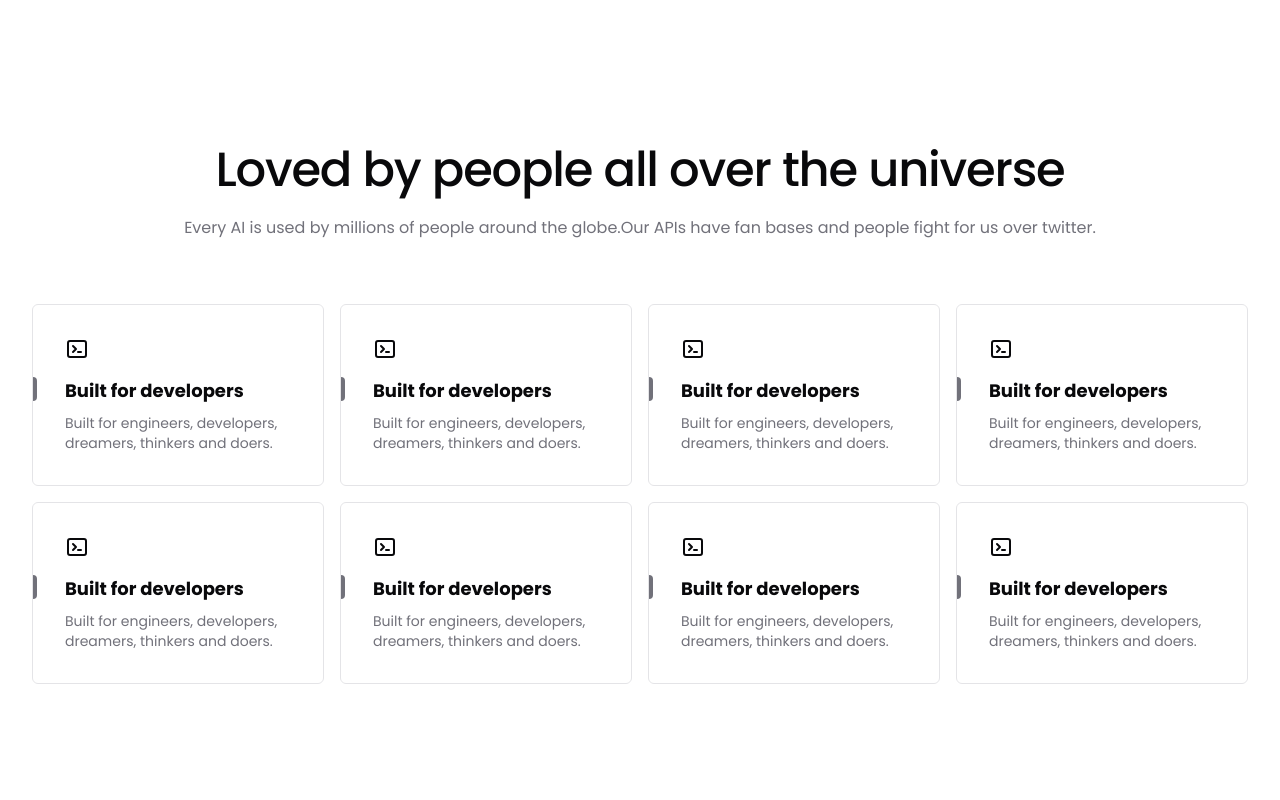
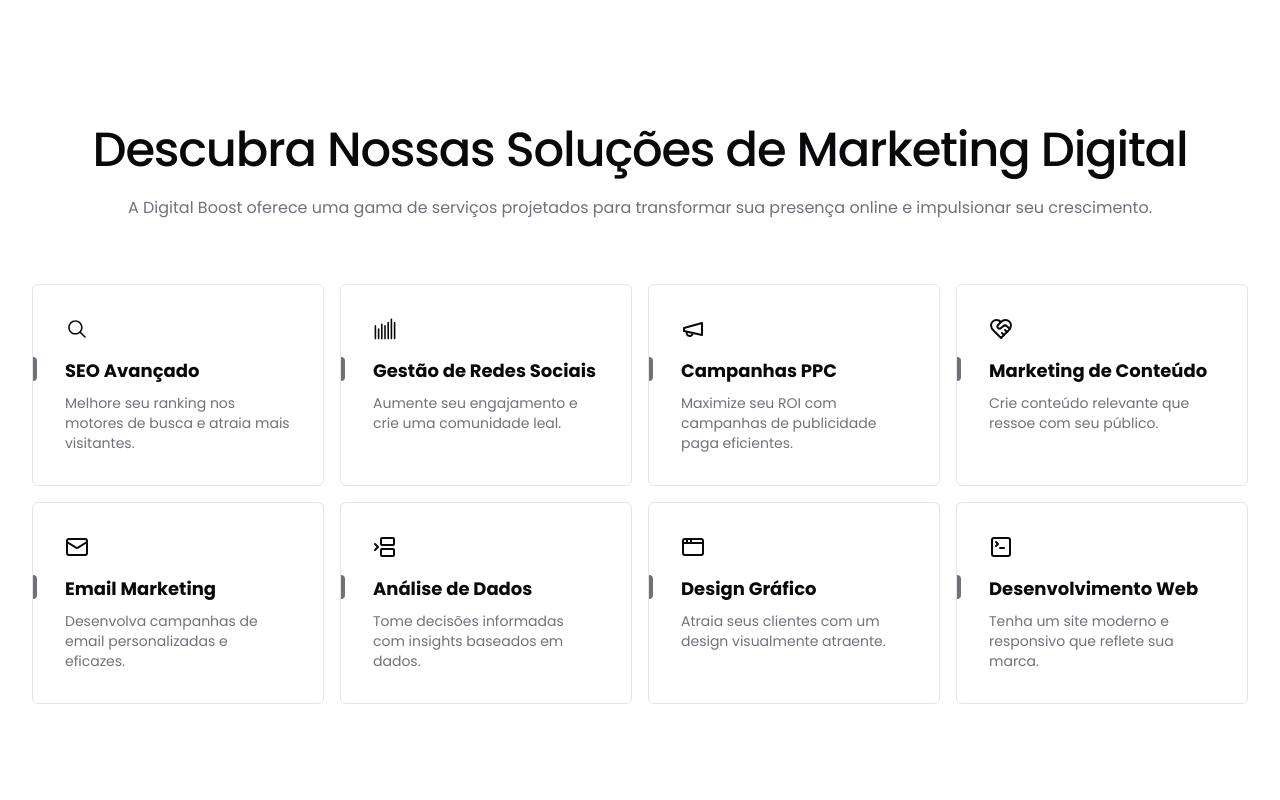
Before and after one commit to matheusbrauna/digital-boost, a Next.js app: page / in a window 1280 px wide. Shown: the part 1780-2580 px from the top of the page. Built offline with nearby package versions, Linux system fonts and the light colour scheme.

Commit message:
feat: update features section content

```diff
--- a/package.json
+++ b/package.json
@@ -9,8 +9,6 @@
     "lint": "next lint"
   },
   "dependencies": {
-    "@heroicons/react": "^2.1.4",
-    "@kinfe123/farm-ui": "^1.0.9",
     "@radix-ui/react-accordion": "^1.2.0",
     "@radix-ui/react-dialog": "^1.1.1",
     "@radix-ui/react-icons": "^1.3.0",
@@ -19,10 +17,11 @@
     "class-variance-authority": "^0.7.0",
     "clsx": "^2.1.1",
     "framer-motion": "^11.2.12",
+    "lucide-react": "^0.403.0",
     "next": "14.2.4",
-    "react": "^18",
     "react-dom": "^18",
     "react-use": "^17.5.0",
+    "sharp": "^0.33.4",
     "tailwind-merge": "^2.3.0",
     "tailwindcss-animate": "^1.0.7"
   },
--- a/src/app/layout.tsx
+++ b/src/app/layout.tsx
@@ -1,14 +1,43 @@
-import type { Metadata } from 'next'
+import type { Metadata, Viewport } from 'next'
 
 import '@/styles/globals.css'
-import { SiteFooter } from '@/components/site-footer'
-import { SiteHeader } from '@/components/site-header'
+import { SiteFooter } from '@/components/layouts/site-footer'
+import { SiteHeader } from '@/components/layouts/site-header'
+import { siteConfig } from '@/config/site'
 import { fontSans } from '@/lib/fonts'
 import { cn } from '@/lib/utils'
 
 export const metadata: Metadata = {
-  title: 'Digital Boost',
-  description: 'Generated by Digital Boost',
+  title: {
+    default: siteConfig.name,
+    template: `%s - ${siteConfig.name}`,
+  },
+  generator: 'Next.js',
+  metadataBase: new URL(siteConfig.url),
+  description: siteConfig.description,
+  keywords: ['Desenvolvedor de Software'],
+  authors: [
+    {
+      name: 'Matheus Braúna',
+      url: siteConfig.links.linkedin,
+    },
+  ],
+  creator: 'Matheus Braúna',
+  openGraph: {
+    type: 'website',
+    locale: 'pt_BR',
+    url: siteConfig.url,
+    title: siteConfig.name,
+    description: siteConfig.description,
+    siteName: siteConfig.name,
+  },
+}
+
+export const viewport: Viewport = {
+  themeColor: [
+    { media: '(prefers-color-scheme: light)', color: 'white' },
+    { media: '(prefers-color-scheme: dark)', color: 'black' },
+  ],
 }
 
 export default function RootLayout({
@@ -17,7 +46,7 @@ export default function RootLayout({
   children: React.ReactNode
 }>) {
   return (
-    <html lang="pt-br" className="light scroll-smooth">
+    <html lang="pt-br" className="scroll-smooth">
       <body
         className={cn('bg-background font-sans antialiased', fontSans.variable)}
       >
--- a/src/components/border-beam.tsx
+++ /dev/null
@@ -1,49 +0,0 @@
-import { cn } from '@/lib/utils'
-
-interface BorderBeamProps {
-  className?: string
-  size?: number
-  duration?: number
-  borderWidth?: number
-  anchor?: number
-  colorFrom?: string
-  colorTo?: string
-  delay?: number
-}
-
-export const BorderBeam = ({
-  className,
-  size = 200,
-  duration = 15,
-  anchor = 90,
-  borderWidth = 1.5,
-  colorFrom = '#ffaa40',
-  colorTo = '#9c40ff',
-  delay = 0,
-}: BorderBeamProps) => {
-  return (
-    <div
-      style={
-        {
-          '--size': size,
-          '--duration': duration,
-          '--anchor': anchor,
-          '--border-width': borderWidth,
-          '--color-from': colorFrom,
-          '--color-to': colorTo,
-          '--delay': `-${delay}s`,
-        } as React.CSSProperties
-      }
-      className={cn(
-        'absolute inset-[0] rounded-[inherit] [border:calc(var(--border-width)*1px)_solid_transparent]',
-
-        // mask styles
-        '![mask-clip:padding-box,border-box] ![mask-composite:intersect] [mask:linear-gradient(transparent,transparent),linear-gradient(white,white)]',
-
-        // pseudo styles
-        'after:animate-border-beam after:absolute after:aspect-square after:w-[calc(var(--size)*1px)] after:[animation-delay:var(--delay)] after:[background:linear-gradient(to_left,var(--color-from),var(--color-to),transparent)] after:[offset-anchor:calc(var(--anchor)*1%)_50%] after:[offset-path:rect(0_auto_auto_0_round_calc(var(--size)*1px))]',
-        className,
-      )}
-    />
-  )
-}
--- a/src/components/feature-card.tsx
+++ b/src/components/feature-card.tsx
@@ -2,9 +2,19 @@ import { ComponentProps } from 'react'
 
 import { cn } from '@/lib/utils'
 
-type Props = ComponentProps<'div'>
+type Props = ComponentProps<'div'> & {
+  title: string
+  description: string
+  icon: JSX.Element
+}
 
-export function FeatureCard({ className, ...props }: Props) {
+export function FeatureCard({
+  title,
+  description,
+  icon,
+  className,
+  ...props
+}: Props) {
   return (
     <div
       className={cn(
@@ -14,33 +24,14 @@ export function FeatureCard({ className, ...props }: Props) {
       {...props}
     >
       <div className="group pointer-events-none absolute inset-0 h-full w-full bg-gradient-to-t from-blue-500/5 to-transparent opacity-0 transition duration-200 group-hover:opacity-100"></div>
-      <div className="relative z-10 mb-4 px-8">
-        <svg
-          xmlns="http://www.w3.org/2000/svg"
-          width="24"
-          height="24"
-          viewBox="0 0 24 24"
-          fill="none"
-          stroke="currentColor"
-          strokeWidth="2"
-          strokeLinecap="round"
-          strokeLinejoin="round"
-          className="tabler-icon tabler-icon-terminal-2"
-        >
-          <path d="M8 9l3 3l-3 3"></path>
-          <path d="M13 15l3 0"></path>
-          <path d="M3 4m0 2a2 2 0 0 1 2 -2h14a2 2 0 0 1 2 2v12a2 2 0 0 1 -2 2h-14a2 2 0 0 1 -2 -2z"></path>
-        </svg>
-      </div>
+      <div className="relative z-10 mb-4 px-8">{icon}</div>
       <div className="relative z-10 mb-2 px-8 text-lg font-bold">
         <div className="absolute inset-y-0 left-0 h-6 w-1 rounded-br-full rounded-tr-full bg-muted-foreground transition duration-200 group-hover:bg-blue-500"></div>
-        <span className="inline-block transition duration-200 group-hover:translate-x-2">
-          Built for developers
-        </span>
+        <h3 className="inline-block transition duration-200 group-hover:translate-x-2">
+          {title}
+        </h3>
       </div>
-      <p className="px-8 text-sm text-muted-foreground">
-        Built for engineers, developers, dreamers, thinkers and doers.
-      </p>
+      <p className="px-8 text-sm text-muted-foreground">{description}</p>
     </div>
   )
 }
--- a/src/components/main-nav.tsx
+++ b/src/components/layouts/main-nav.tsx
@@ -1,10 +1,9 @@
 import { ChevronRightIcon } from '@radix-ui/react-icons'
 import Link from 'next/link'
 
+import { Icons } from '@/components/icons'
+import { Button } from '@/components/ui/button'
 import { siteConfig } from '@/config/site'
-
-import { Icons } from './icons'
-import { Button } from './ui/button'
 
 export function MainNav() {
   return (
@@ -16,15 +15,16 @@ export function MainNav() {
         </Link>
       </div>
       <div className="relative z-[1] flex items-center justify-center gap-2">
-        <Button variant="ghost" className="hover:text-foreground" asChild>
-          <Link href="/servicos">Serviços</Link>
-        </Button>
-        <Button variant="ghost" className="hover:text-foreground" asChild>
-          <Link href="#features">Features</Link>
-        </Button>
-        <Button variant="ghost" className="hover:text-foreground" asChild>
-          <Link href="#testimonials">Depoimentos</Link>
-        </Button>
+        {siteConfig.mainNav.map((link) => (
+          <Button
+            key={link.href}
+            variant="ghost"
+            className="hover:text-foreground"
+            asChild
+          >
+            <Link href={link.href}>{link.label}</Link>
+          </Button>
+        ))}
       </div>
       <div className="relative z-[1] flex items-center justify-end">
         <Button
--- a/src/components/site-header.tsx
+++ b/src/components/layouts/site-header.tsx
@@ -1,5 +1,5 @@
-import { MainNav } from '@/components/main-nav'
-import { MobileNav } from '@/components/mobile-nav'
+import { MainNav } from '@/components/layouts/main-nav'
+import { MobileNav } from '@/components/layouts/mobile-nav'
 
 export function SiteHeader() {
   return (
--- a/src/components/sections/features.tsx
+++ b/src/components/sections/features.tsx
@@ -1,4 +1,59 @@
+import { BarChartIcon, MagnifyingGlassIcon } from '@radix-ui/react-icons'
+import {
+  AppWindow,
+  BetweenHorizontalStart,
+  HeartHandshake,
+  Mail,
+  Megaphone,
+  SquareTerminal,
+} from 'lucide-react'
+
 import { FeatureCard } from '@/components/feature-card'
+
+const features = [
+  {
+    title: 'SEO Avançado',
+    description:
+      'Melhore seu ranking nos motores de busca e atraia mais visitantes.',
+    icon: <MagnifyingGlassIcon className="size-6" />,
+  },
+  {
+    title: 'Gestão de Redes Sociais',
+    description: 'Aumente seu engajamento e crie uma comunidade leal.',
+    icon: <BarChartIcon className="size-6" />,
+  },
+  {
+    title: 'Campanhas PPC',
+    description:
+      'Maximize seu ROI com campanhas de publicidade paga eficientes.',
+    icon: <Megaphone className="size-6" />,
+  },
+  {
+    title: 'Marketing de Conteúdo',
+    description: 'Crie conteúdo relevante que ressoe com seu público.',
+    icon: <HeartHandshake className="size-6" />,
+  },
+  {
+    title: 'Email Marketing',
+    description: 'Desenvolva campanhas de email personalizadas e eficazes.',
+    icon: <Mail className="size-6" />,
+  },
+  {
+    title: 'Análise de Dados',
+    description: 'Tome decisões informadas com insights baseados em dados.',
+    icon: <BetweenHorizontalStart className="size-6" />,
+  },
+  {
+    title: 'Design Gráfico',
+    description: 'Atraia seus clientes com um design visualmente atraente.',
+    icon: <AppWindow className="size-6" />,
+  },
+  {
+    title: 'Desenvolvimento Web',
+    description: 'Tenha um site moderno e responsivo que reflete sua marca.',
+    icon: <SquareTerminal className="size-6" />,
+  },
+]
 
 export function Features() {
   return (
@@ -8,21 +63,21 @@ export function Features() {
     >
       <div className="container">
         <h2 className="text-balance text-center text-3xl font-medium tracking-tight md:text-5xl md:leading-tight">
-          Loved by people all over the universe
+          Descubra Nossas Soluções de Marketing Digital
         </h2>
         <p className="my-4 text-balance text-center text-sm font-normal text-muted-foreground md:text-base">
-          Every AI is used by millions of people around the globe.Our APIs have
-          fan bases and people fight for us over twitter.
+          A Digital Boost oferece uma gama de serviços projetados para
+          transformar sua presença online e impulsionar seu crescimento.
         </p>
         <div className="mt-16 grid grid-cols-1 gap-4 md:grid-cols-2 lg:grid-cols-4">
-          <FeatureCard />
-          <FeatureCard />
-          <FeatureCard />
-          <FeatureCard />
-          <FeatureCard />
-          <FeatureCard />
-          <FeatureCard />
-          <FeatureCard />
+          {features.map((feature, index) => (
+            <FeatureCard
+              key={index}
+              title={feature.title}
+              description={feature.description}
+              icon={feature.icon}
+            />
+          ))}
         </div>
       </div>
     </section>
--- a/src/config/site.ts
+++ b/src/config/site.ts
@@ -1,27 +1,27 @@
 export const links = {
-  linkedin: '',
-  github: '',
+  linkedin: 'https://www.linkedin.com/in/matheus-brauna',
+  github: 'https://github.com/matheusbrauna',
 }
 
 export const siteConfig = {
   name: 'Digital Boost',
-  url: '',
-  email: '',
-  phone: '',
-  description: '',
+  url: 'https://digitalboost.com',
+  email: 'contato@digitalboost.com',
+  description:
+    'Impulsione sua presença online com nossas estratégias de marketing digital inovadoras e personalizadas.',
   links,
   mainNav: [
     {
-      title: '',
-      href: '',
+      href: '#services',
+      label: 'Serviços',
     },
     {
-      title: '',
-      href: '',
+      href: '#portfolio',
+      label: 'Portfólio',
     },
     {
-      title: '',
-      href: '',
+      href: '#about',
+      label: 'Sobre Nós',
     },
   ],
 }
```
Also changed, not shown: src/components/linear-gradient.tsx (deleted, +0 -82 lines), src/components/layouts/mobile-nav.tsx (renamed from src/components/mobile-nav.tsx), src/components/layouts/site-footer.tsx (renamed from src/components/site-footer.tsx), 1 other file (tests, documents, lock files or other folders).
